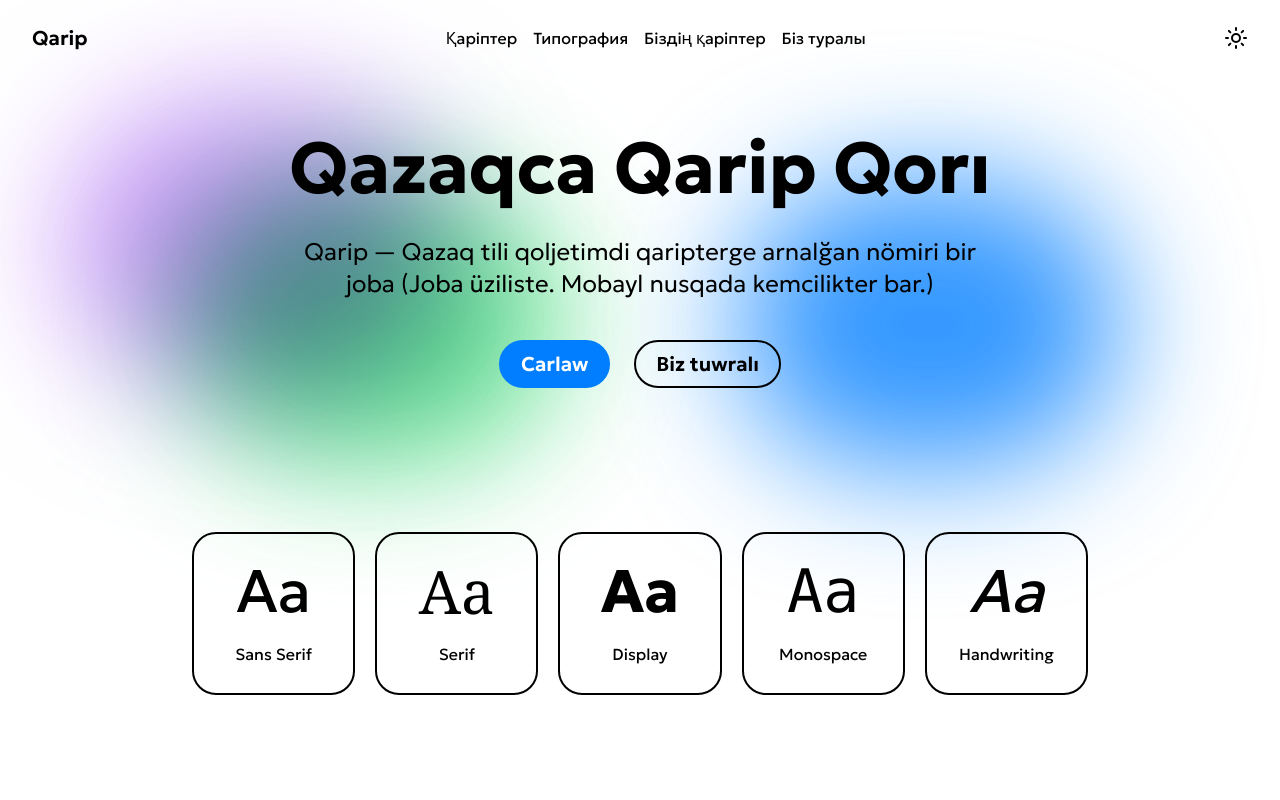
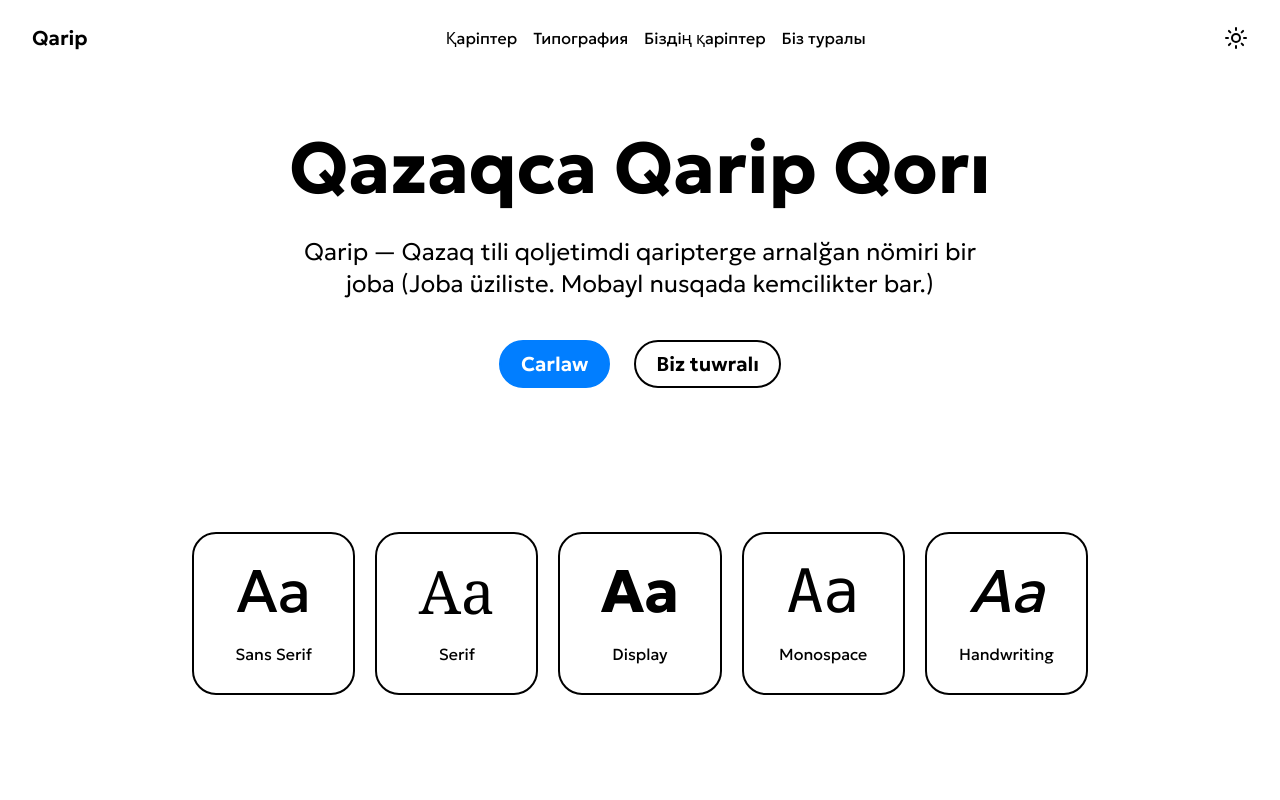
Before and after one commit to madiyar/qarip.kz, an Astro site: page / in a window 1280 px wide. Shown: the top 800 px of the page. Built offline with nearby package versions, Linux system fonts and the light colour scheme; Astro itself is replaced by a stand-in of ours.

Commit message:
remove bg

```diff
--- a/src/pages/index.astro
+++ b/src/pages/index.astro
@@ -20,7 +20,7 @@ const newFonts = fonts
 
 <Layout title="Qarip — Қазақша қаріп қоры">
 	<!-- Инфо -->
-	<section class="flex flex-col items-center gap-8 py-8 dark:text-white relative">
+	<section class="flex flex-col items-center gap-8 py-8 dark:text-white">
 		<h1 class="text-5xl sm:text-7xl font-bold text-center z-10">Qazaqca Qarip Qorı</h1>
 		<p class="text-xl sm:text-2xl max-w-2xl text-center font-light z-10">Qarip — Qazaq tili qoljetimdi qaripterge arnalğan nömiri bir joba
 			(Joba üziliste. Mobayl nusqada kemcilikter bar.)</p>
@@ -28,11 +28,6 @@ const newFonts = fonts
 			<a href="/qaripter" class="btn border-brand bg-brand text-white hover:bg-brand-dark hover:border-brand-dark">Carlaw</a>
 			<a href="/about-us" class="btn border-black dark:border-white hover:text-brand hover:border-brand dark:hover:border-brand">Biz tuwralı</a>
 		</div>
-
-		<div class="purple z-0"></div>
-    <div class="green z-0"></div>
-    <div class="blue z-0"></div>
-
 	</section>
 	<!-- Фильтры -->
 	<section class="grid grid-cols-2 sm:grid-cols-3 md:grid-cols-5 gap-5 max-w-4xl mx-auto my-28 dark:text-white">
@@ -61,24 +56,6 @@ const newFonts = fonts
 	<FontsList title="🔥Біздің қаріп" fonts={newFonts} href="/qaripter" />
 </Layout>
 <style>
-	.purple {
-		@apply bg-purple-500;
-		@apply absolute rounded-full filter blur-3xl w-full sm:w-96 h-72;
-		@apply mix-blend-multiply dark:mix-blend-soft-light;
-		@apply top-0 left-8 opacity-60;
-	}
-	.green {
-		@apply bg-green-400;
-		@apply absolute rounded-full filter blur-3xl w-full sm:w-96 h-72;
-		@apply mix-blend-multiply dark:mix-blend-soft-light;
-		@apply -bottom-11 left-0 lg:left-36 lg:opacity-90 opacity-60;
-	}
-	.blue {
-		@apply bg-brand;
-		@apply absolute rounded-full filter blur-3xl w-full sm:w-96 h-72;
-		@apply mix-blend-multiply dark:mix-blend-soft-light;
-		@apply top-20 right-0 lg:right-32 lg:opacity-80 opacity-60;
-	}
 	.btn {
 		@apply rounded-full px-5 py-2 text-sm sm:text-xl font-semibold border-2;
 	}
```
